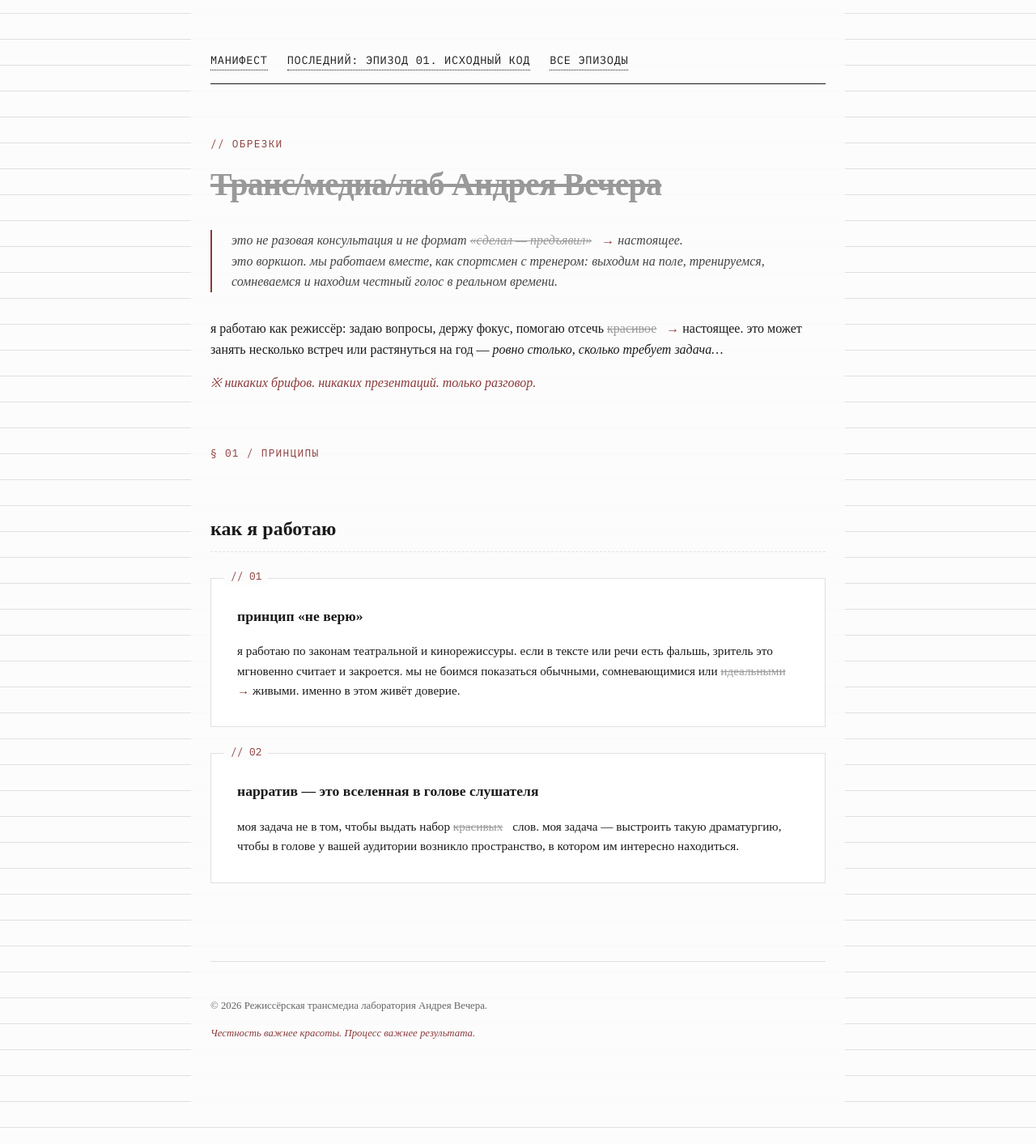
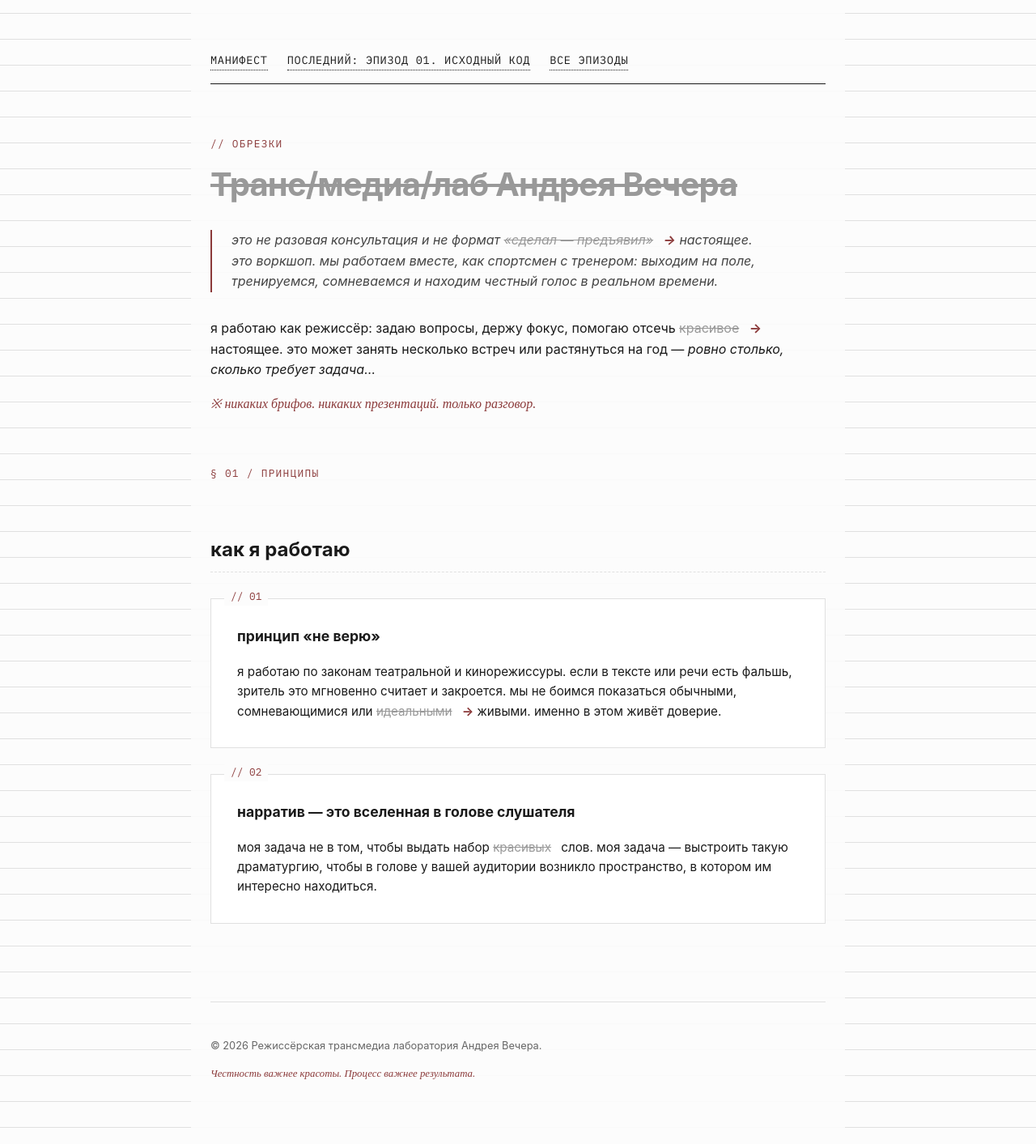
Before and after one commit to avecher/lab, a Jekyll site: the page built from index.md, in a window 1280 px wide. Shown: the whole page at 81% size. Built offline with Jekyll 4.4.1, drawn with Linux system fonts in a browser that asks for light colours; before the commit the page ends 1363 px from its top, so only the background shows below that.

Commit message:
Update style.css

```diff
--- a/assets/css/style.css
+++ b/assets/css/style.css
@@ -5,6 +5,7 @@
   --accent-color: #8b3a3a;   /* Терракотовый/кирпичный для акцентов */
   --line-color: #e0e0e0;     /* Светло-серые линии сетки */
   --font-mono: 'IBM Plex Mono', 'Courier New', monospace;
+    --font-sans: -apple-system, BlinkMacSystemFont, "Segoe UI", Roboto, Helvetica, Arial, sans-serif; /* ДОБАВЛЕНО */
 }
 
 body {
```
